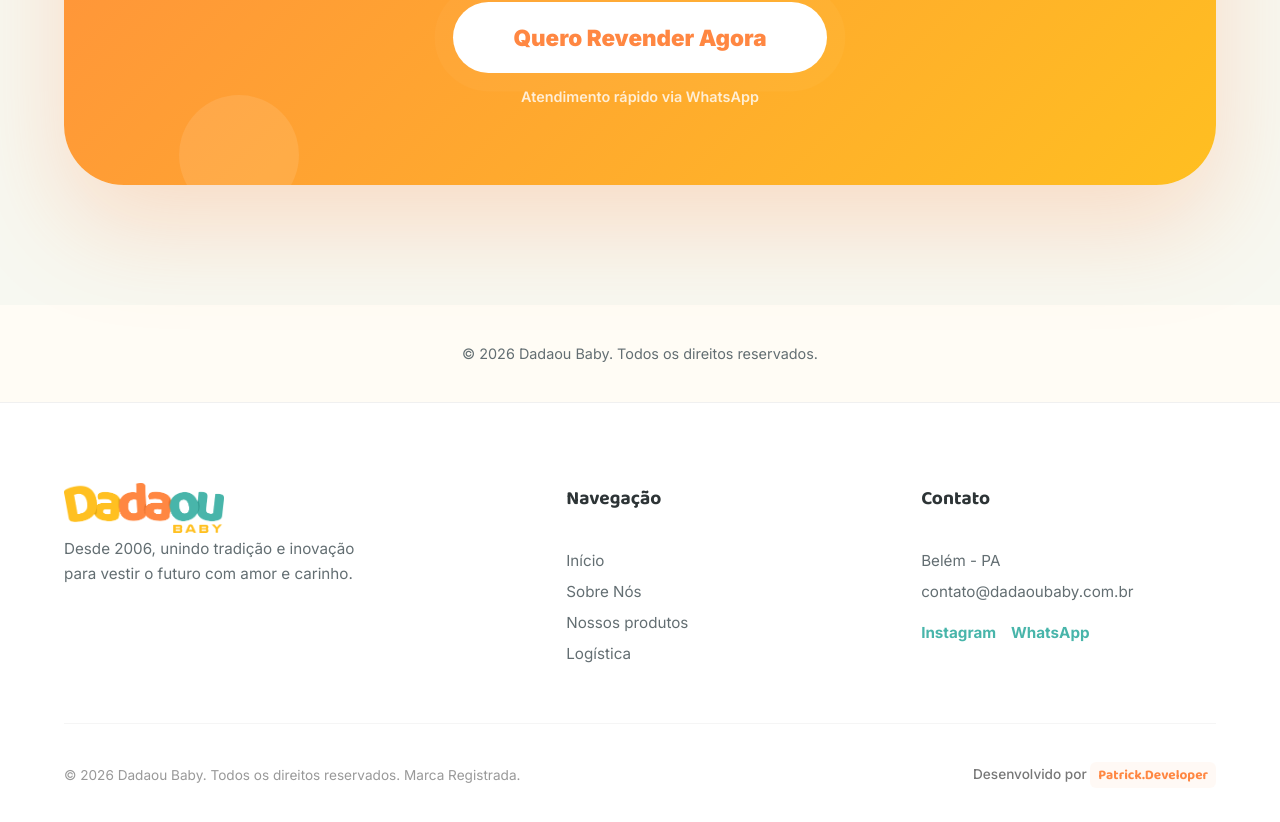
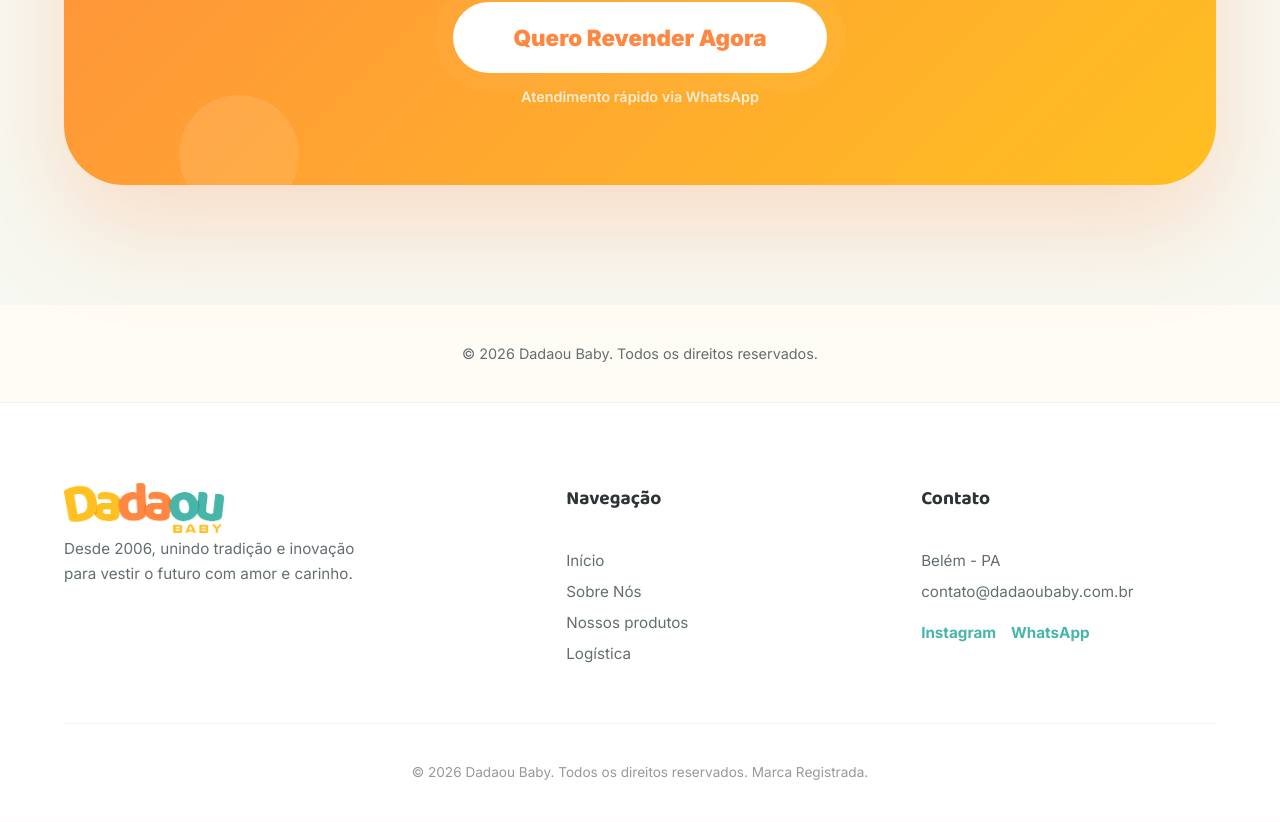
Before and after one commit to osmardaou/dadaoubaby--frontend, a Next.js app: page /home in a window 1280 px wide. Shown: the part 6974-7796 px from the top of the page. Built offline with nearby package versions, Linux system fonts and the light colour scheme.

Commit message:
remoção de autoria desenvolvimento

```diff
--- a/components/Footer/Footer.js
+++ b/components/Footer/Footer.js
@@ -43,12 +43,6 @@
           <div className={styles.copyright}>
             <p>&copy; {new Date().getFullYear()} Dadaou Baby. Todos os direitos reservados. Marca Registrada.</p>
           </div>
-
-          <div className={styles.credits}>
-            Desenvolvido por <a href="http://codebypatrick.dev/" target="_blank" rel="noopener noreferrer" className={styles.devLink}>Patrick.Developer</a>
-          </div>
-
-
         </div>
       </div>
     </footer>
--- a/components/Footer/Footer.module.css
+++ b/components/Footer/Footer.module.css
@@ -90,31 +90,10 @@
   padding-top: 40px;
   border-top: 1px solid #f5f5f5;
   display: flex;
-  justify-content: space-between;
+  justify-content: center;
   align-items: center;
   color: #999;
   font-size: 0.85rem;
-}
-
-.credits {
-  font-weight: 500;
-  color: #777;
-}
-
-.devLink {
-  text-decoration: none;
-  font-family: var(--font-baloo);
-  font-weight: 700;
-  color: var(--primary-orange);
-  transition: all 0.3s ease;
-  padding: 2px 8px;
-  background: rgba(255, 135, 66, 0.05);
-  border-radius: 6px;
-}
-
-.devLink:hover {
-  background: var(--primary-orange);
-  color: white;
 }
 
 .legal {
@@ -144,8 +123,6 @@
   }
 
   .bottom {
-    flex-direction: column;
-    gap: 20px;
     text-align: center;
   }
 }
```
